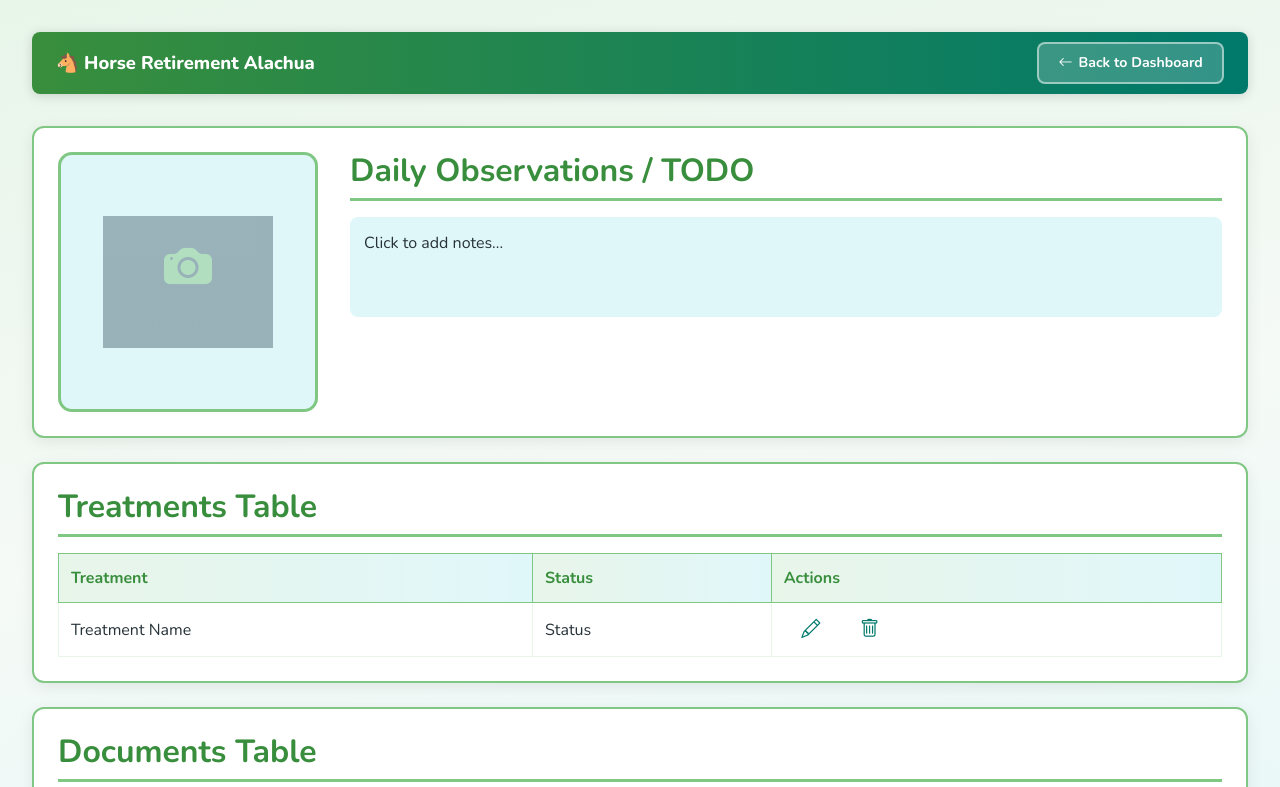
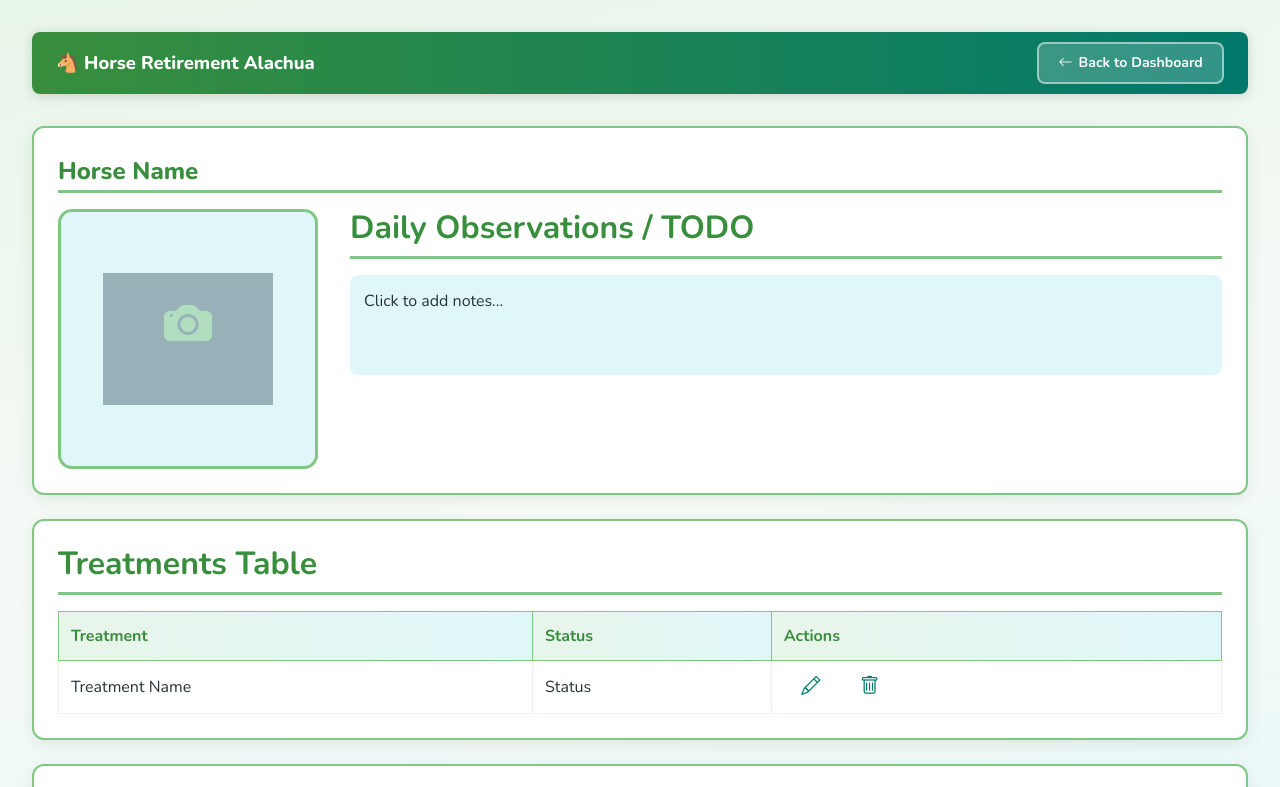
Before and after one commit to almeidaLuisa/Horse_Retirement_Alachua, a plain HTML site: page frontend/single_horse_page.html in a window 1280 px wide. Shown: the top 787 px of the page. Drawn offline with nearby package versions, Linux system fonts and the light colour scheme.

Commit message:
connected horse names to the singlehorsepage

```diff
--- a/frontend/single_horse_page.html
+++ b/frontend/single_horse_page.html
@@ -188,6 +188,21 @@
         margin-bottom: 0.5rem;
       }
       .horse-info { flex: 1; min-width: 280px; }
+      .horse-name-field {
+        font-family: 'Nunito', sans-serif;
+        font-size: 1.5rem;
+        font-weight: 800;
+        color: var(--green-dark);
+        border: none;
+        border-bottom: 3px solid var(--green-mid);
+        background: transparent;
+        padding: 0.3rem 0;
+        margin-bottom: 1rem;
+        width: 100%;
+        outline: none;
+      }
+      .horse-name-field::placeholder { color: var(--text-muted); font-weight: 600; }
+      .horse-name-field:focus { border-bottom-color: var(--blue-dark); }
     </style>
 </head>
 <body>
@@ -198,6 +213,7 @@
 
     <!-- Horse photo + observations side by side -->
     <div class="section">
+        <h1 class="horse-name-field" id="horseName">Horse Name</h1>
         <div class="horse-header">
             <div class="horse-photo">
                 <!-- Replace the placeholder below with an <img> tag, e.g.:
@@ -265,5 +281,15 @@
             </tr>
         </table>
     </div>
+
+    <script>
+      // Read horse name from URL and set the title
+      const params = new URLSearchParams(window.location.search);
+      const horseName = params.get('name');
+      if (horseName) {
+        document.getElementById('horseName').textContent = horseName;
+        document.title = horseName + ' — Horse Retirement Alachua';
+      }
+    </script>
 </body>
 </html>
```
Also changed, not shown: frontend/horses_database_page.html (+5 -4 lines).
